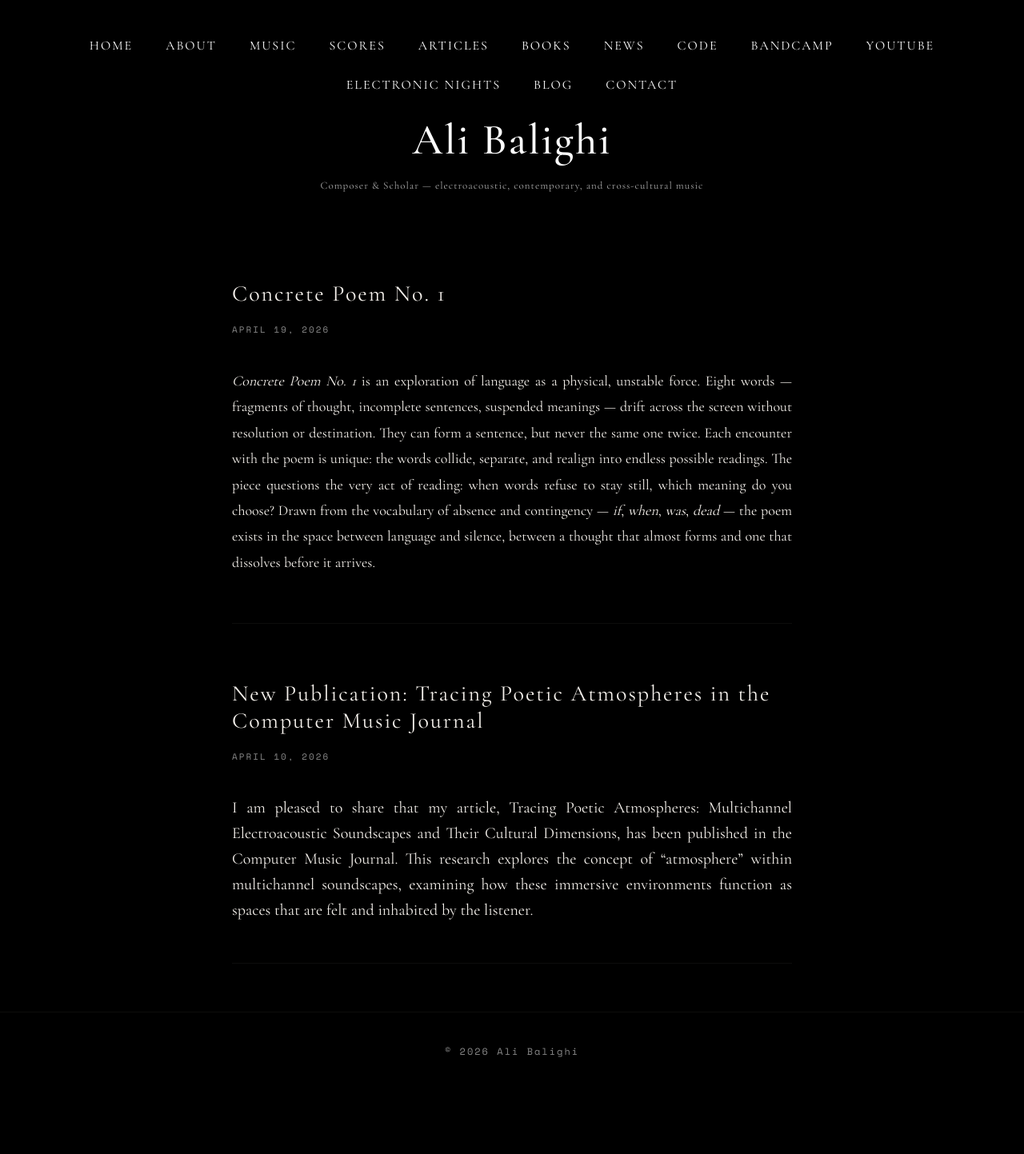
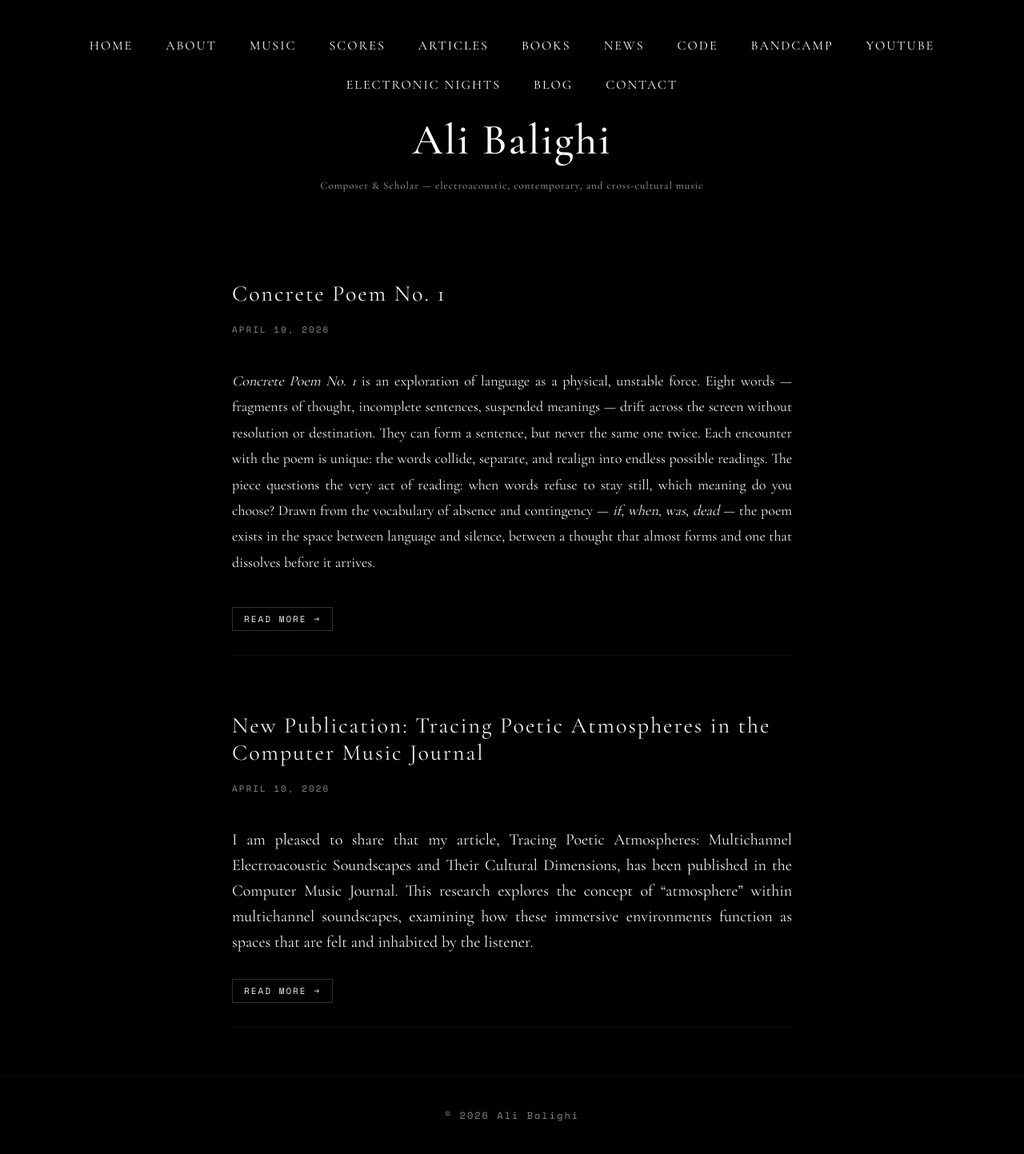
Before and after one commit to alib65/blog, a Jekyll site: the page built from index.html, in a window 1280 px wide. Shown: the whole page at 80% size. Built offline with Jekyll 4.4.1, drawn with Linux system fonts in a browser that asks for light colours; before the commit the page ends 1363 px from its top, so only the background shows below that.

Commit message:
Enhance 'READ MORE' link styling in index.html
Added styling to the 'READ MORE' link for better visibility.

```diff
--- a/index.html
+++ b/index.html
@@ -9,6 +9,18 @@ title: Blog
       <h2><a href="{{ post.url }}">{{ post.title }}</a></h2>
       <div class="post-meta">{{ post.date | date: "%B %d, %Y" }}</div>
       <p>{{ post.excerpt }}</p>
+      <a href="{{ post.url }}" style="
+        display: inline-block;
+        margin-top: 10px;
+        font-family: 'Space Mono', monospace;
+        font-size: 11px;
+        letter-spacing: 2px;
+        text-transform: uppercase;
+        color: #F4F0EB;
+        border: 1px solid rgba(244, 240, 235, 0.2);
+        padding: 6px 14px;
+        transition: all 0.3s ease;
+      ">READ MORE →</a>
     </li>
   {% endfor %}
 </ul>
```
